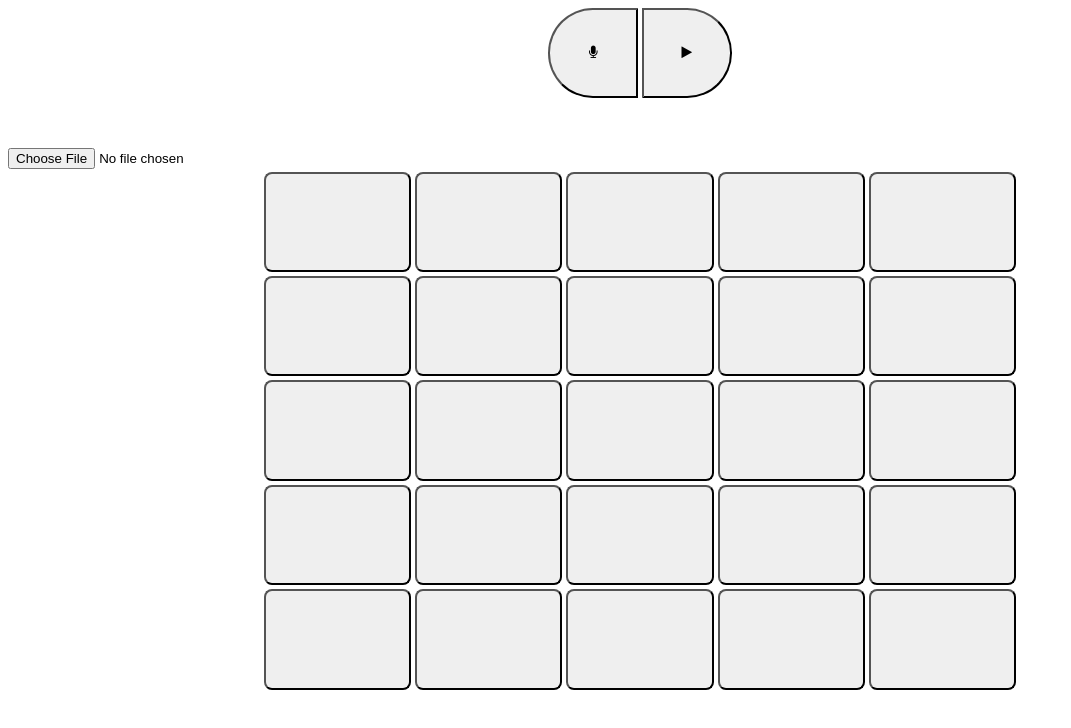
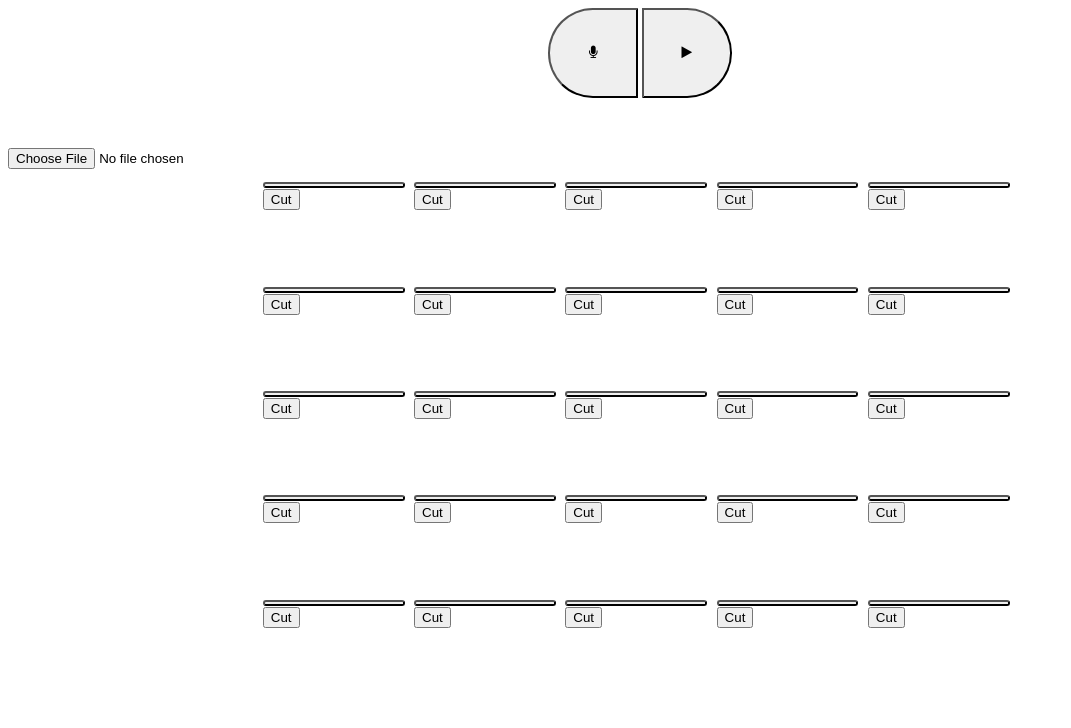
Before and after one commit to bnidevs/taptrap, a plain HTML site: page public/index.html in a window 1280 px wide. Shown: the whole page, without its empty margins (0-1071 px from the left). Drawn offline with nearby package versions, Linux system fonts and the light colour scheme.

Commit message:
added mode buttons, appearance broken

```diff
--- a/public/js/index.js
+++ b/public/js/index.js
@@ -17,6 +17,21 @@ $(function() {
 
 	}
 
+	function changeMode(event, id){
+
+		var t = event.target.innerHTML;
+
+		if(t == "Cut"){
+			t = "Overlap";
+		}else if(t == "Overlap"){
+			t = "Loop";
+		}else{
+			t = "Cut";
+		}
+
+		event.target.innerHTML = t;
+	}
+
 
 	//TODO could change table to css grid?
 
@@ -25,8 +40,10 @@ $(function() {
 
 		for (var j = 0; j < gridWidth; j++) {
 
-			var button = $("<button></button>");
+			var button = $("<button class='btbtn' />");
 			var id = i*gridHeight + j;
+
+			var md_button = $("<button class='mdbtn'>Cut</button>");
 
 
 			//we use this to make a closure, so each button has a different id value
@@ -39,7 +56,15 @@ $(function() {
 
 			button.click(makeFunc(id));
 
-			row.append($("<td/>").html(button));
+			function md_func(id){
+				return function(event) {changeMode(event, id);};
+			}
+
+			md_button.click(md_func(id));
+
+			row.append(button);
+			row.append(md_button);
+			row.append($("<td/>"));
 
 		}
 
--- a/public/style.css
+++ b/public/style.css
@@ -2,13 +2,18 @@ button:focus {
   outline: 0px;
 }
 
-#grid button {
+.btbtn{
   border-radius: 8px;
   border-color: black;
   color:darkgray;
 
   width: 100%;
   height: 100%;
+}
+
+.mdbtn{
+  margin-top: auto;
+  margin-bottom: 0px
 }
 
 #grid td {
```
